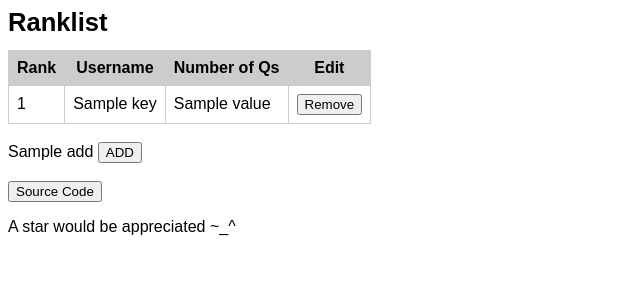
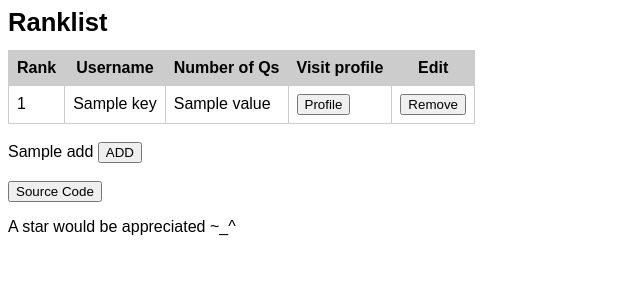
Before and after one commit to 5hade5layer/leetcode-custom-ranklist, a Django app: template gui/custrank/ranklist/templates/ranklist.html in a window 1280 px wide. Shown: the top 300 px of the page, without its empty margins (0-640 px from the left). Run offline with Django 3.2, Linux system fonts and the light colour scheme; tables that the repository leaves empty hold one stand-in row (values such as "Sample post"); the template is opened without the code that fills it: values that come from a table or form of the project are taken from there, most other values are stand-ins (such as "Sample title", 1, 10 or a date in 2020); parts of the project's set-up code (start-up, migrations or seed data) failed here and were passed over.

Commit message:
profile button added

```diff
--- a/gui/custrank/ranklist/templates/ranklist.html
+++ b/gui/custrank/ranklist/templates/ranklist.html
@@ -48,6 +48,7 @@
                 <th>Rank</th>
                 <th>Username</th>
                 <th>Number of Qs</th>
+                <th>Visit profile</th>
                 <th>Edit</th>
             </tr>
         </thead>
@@ -57,6 +58,11 @@
                 <td>{{forloop.counter}}</td>
                 <td>{{key}}</td>
                 <td>{{value}}</td>
+                <td>
+                    <a href='{{ "https://leetcode.com/"|add:key}}'>
+                        <button type="button">Profile</button>
+                        </a>
+                </td>
                 <td>
                     <form id="cancel_button" method="POST">
                         {% csrf_token %}
```
Also changed, not shown: gui/custrank/db.sqlite3.
